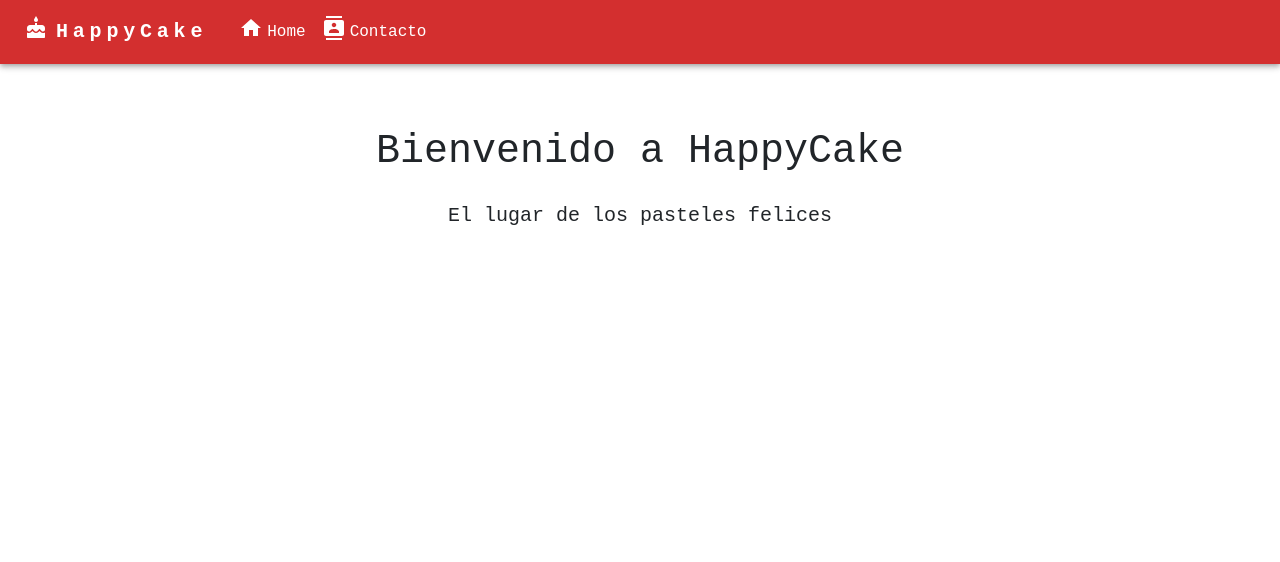
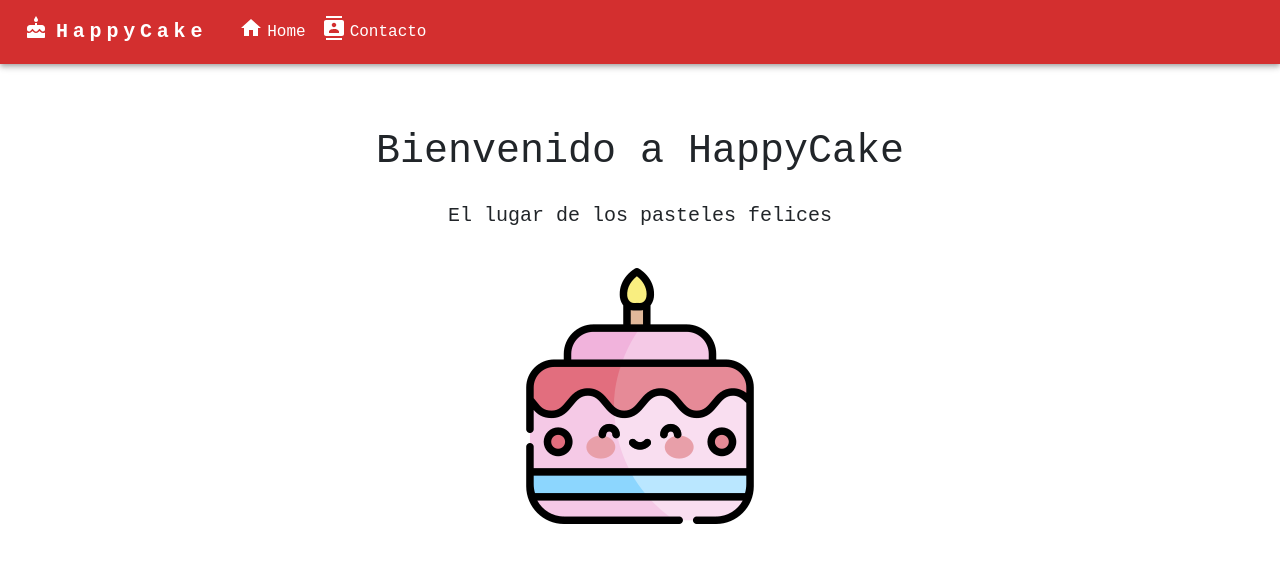
Before and after one commit to DomGP/Modulo05_Desafio_01, a React (Vite) app: page / in a window 1280 px wide. Shown: the top 562 px of the page. Built offline with nearby package versions, Linux system fonts and the light colour scheme.

Commit message:
Se agrega imagen de cake

```diff
--- a/src/index.css
+++ b/src/index.css
@@ -20,6 +20,9 @@ body{
 .textStyle{
   margin-top: 1em;
 }
+.cakeImg{
+  margin-top: 2em;
+}
 .contactoStyle{
   display: flex;
   flex-direction: column;
@@ -33,7 +36,7 @@ body{
   align-items: center;
 }
 
-img{
+.imgStyle{
   max-width: 100%;
   height: auto;
 }
--- a/src/views/HomePage.jsx
+++ b/src/views/HomePage.jsx
@@ -3,6 +3,7 @@ const HomePage = () => {
         <div className="homeStyle">
             <h1>Bienvenido a <span>HappyCake</span></h1>
             <h5 className="textStyle">El lugar de los pasteles felices</h5>
+            <img className="cakeImg" src="/assets/imgs/pastel.png" alt="" />
         </div>
     )
 }
--- a/src/views/NotFound.jsx
+++ b/src/views/NotFound.jsx
@@ -1,7 +1,7 @@
 const NotFound = () => {
     return (
         <div className="divImg">
-            <img src="/assets/imgs/notfound.png" alt="" />
+            <img className="imgStyle" src="/assets/imgs/notfound.png" alt="" />
         </div>
     )
 }
```
Also changed, not shown: public/assets/imgs/pastel.png (added).
